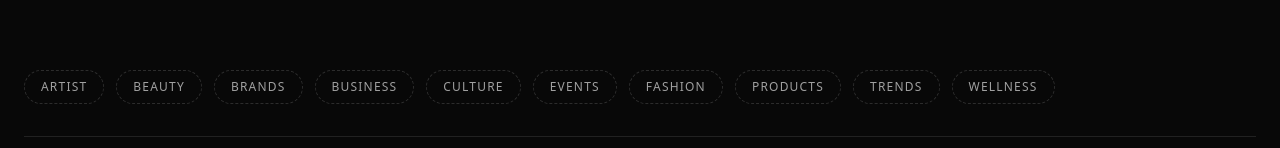
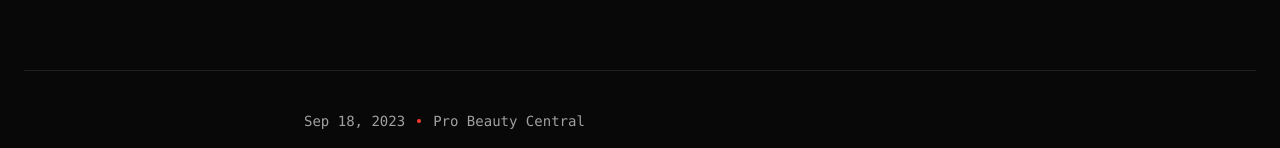
Before and after one commit to sarahsarahsarahX3/Personal-website-, a Next.js app: page /insights in a window 1280 px wide. Shown: the part 314-462 px from the top of the page. Built offline with nearby package versions, Linux system fonts and the light colour scheme; a web font is replaced by a local one.

Commit message:
article tags removal

```diff
--- a/app/components/insights/ArticleList.tsx
+++ b/app/components/insights/ArticleList.tsx
@@ -81,21 +81,9 @@ function emitAnalytics(event: string, payload: Record<string, unknown>) {
 }
 
 export function ArticleList({ articles }: { articles: Article[] }) {
-    const [activeTag, setActiveTag] = useState<string | null>(null);
     const [showBackToTop, setShowBackToTop] = useState(false);
 
-    const allTags = useMemo(() => {
-        const tags = new Set<string>();
-        for (const article of articles) {
-            for (const tag of article.tags ?? []) tags.add(tag);
-        }
-        return Array.from(tags).sort((a, b) => a.localeCompare(b));
-    }, [articles]);
-
-    const filteredArticles = useMemo(() => {
-        if (!activeTag) return articles;
-        return articles.filter((article) => (article.tags ?? []).includes(activeTag));
-    }, [articles, activeTag]);
+    const filteredArticles = useMemo(() => articles, [articles]);
 
     useEffect(() => {
         const onScroll = () => setShowBackToTop(window.scrollY > 600);
@@ -106,41 +94,6 @@ export function ArticleList({ articles }: { articles: Article[] }) {
 
     return (
         <>
-            {allTags.length ? (
-                <div className="mb-8 flex flex-wrap items-center gap-3">
-                    {activeTag ? (
-                        <button
-                            type="button"
-                            className="px-4 py-2 rounded-full border border-dashed border-white/15 text-xs uppercase tracking-widest text-text-secondary bg-transparent hover:bg-white/5 hover:border-white/25 transition-colors"
-                            onClick={() => setActiveTag(null)}
-                        >
-                            Clear tag filter
-                        </button>
-                    ) : null}
-
-                    {allTags.map((tag) => (
-                        <button
-                            key={tag}
-                            type="button"
-                            data-analytics="article_tag_filter"
-                            data-tag={tag}
-                            className={cn(
-                                "px-4 py-2 rounded-full border border-dashed text-xs uppercase tracking-widest transition-colors",
-                                activeTag === tag
-                                    ? "border-accent/60 text-accent bg-transparent"
-                                    : "border-white/15 text-text-secondary bg-transparent hover:bg-white/5 hover:border-white/25 hover:text-text-primary"
-                            )}
-                            onClick={() => {
-                                setActiveTag(tag);
-                                emitAnalytics("article_tag_filter_click", { tag });
-                            }}
-                        >
-                            {tag}
-                        </button>
-                    ))}
-                </div>
-            ) : null}
-
             <div className="border-t border-white/10">
                 {filteredArticles.map((article, i) => {
                     const internalHref = `/insights/${article.slug}`;
```
